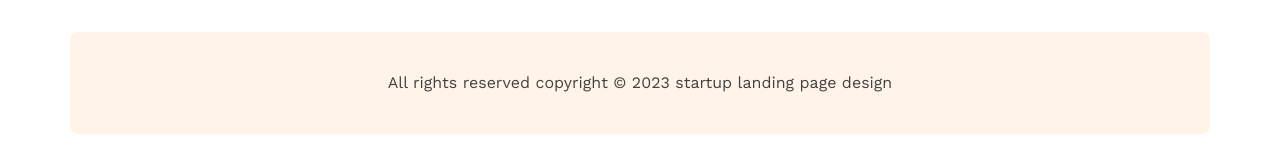
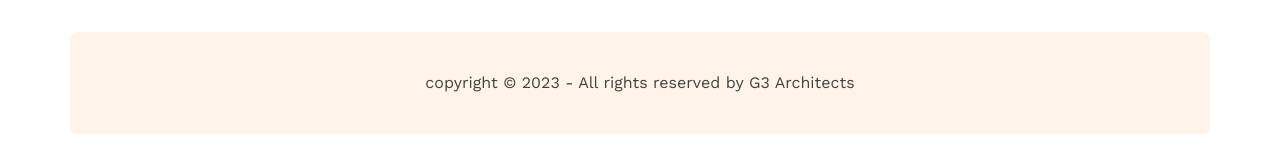
Before and after one commit to rabiulh6/g3-architects-website, a plain HTML site: page index.html in a window 1280 px wide. Shown: the part 988-1148 px from the top of the page. Drawn offline with nearby package versions, Linux system fonts and the light colour scheme.

Commit message:
footer content modifyed

```diff
--- a/index.html
+++ b/index.html
@@ -63,7 +63,7 @@
     <div class="container">
       <div class="footer-content">
         <p class="copyright-text deft-text">
-          All rights reserved copyright &copy; 2023 startup landing page design
+           copyright &copy; 2023 - All rights reserved by G3 Architects
         </p>
       </div>
     </div>
```
